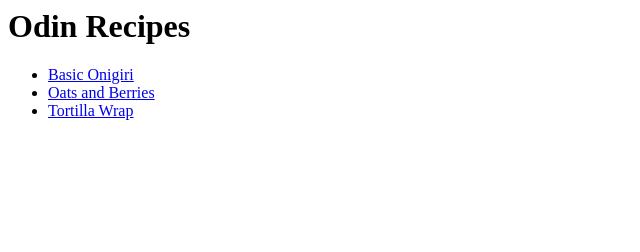
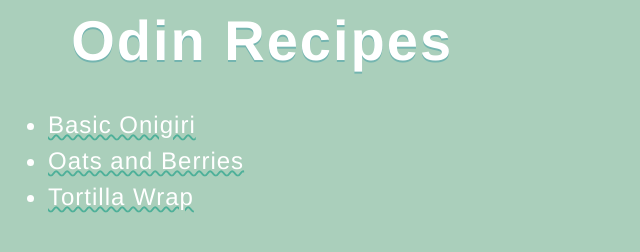
Before and after one commit to megamemma/odin-recipes, a plain HTML site: page index.html in a window 1280 px wide. Shown: the whole page, without its empty margins (0-640 px from the left). Drawn offline with Linux system fonts and the light colour scheme.

Commit message:
Fix main page design, add hover color effect to links

```diff
--- a/index.html
+++ b/index.html
@@ -3,9 +3,10 @@
     <meta charset="UTF-8">
     <meta name="viewport" content="width=device-width, initial-scale=1.0">
     <title>Odin Recipes</title>
+    <link rel="stylesheet" href="style.css">
 </head>
 <body>
-    <h1>Odin Recipes</h1>
+    <h1 class="project-name">Odin Recipes</h1>
     <ul>
         <li><a href="recipes/onigiri.html">Basic Onigiri</a></li>
         <li><a href="recipes/oats-berries.html">Oats and Berries</a></li>
--- /dev/null
+++ b/style.css
@@ -0,0 +1,29 @@
+* {
+    background-color: hsl(148, 28%, 74%);
+    color: white;
+    font-family: Helvetica, Arial, sans-serif;
+}
+
+.project-name {
+    font-size: 3.5rem;
+    text-indent: 5%;
+    letter-spacing: 2px;
+    text-shadow: 0 1.5px 0 rgb(116, 181, 176);
+}
+
+li {
+    font-size: 150%;
+    letter-spacing: 1px;
+    margin-bottom: 8px;
+    text-decoration: underline wavy rgb(78, 176, 153) 2px;
+}
+
+a:hover {
+    text-decoration: underline wavy rgb(55, 140, 133) 2px;
+    color: rgb(55, 140, 133);
+    transition: color 0.3s;
+}
+
+a {
+    text-decoration: none;
+}
```
